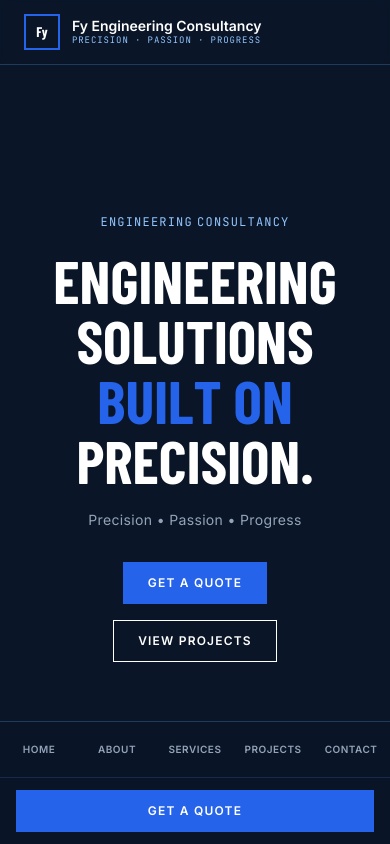
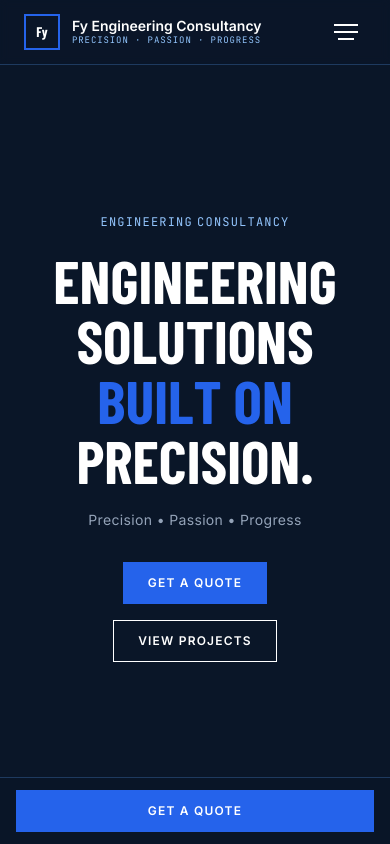
Before and after one commit to KeaneRain/fy-engv2, a React (Vite) app: page / in a window 390 px wide. Shown: the top 844 px of the page. Built offline with nearby package versions, Linux system fonts and the light colour scheme.

Commit message:
feat: mobile hamburger menu with full-screen overlay and fixed bottom CTA

```diff
--- a/src/components/ui/Nav.tsx
+++ b/src/components/ui/Nav.tsx
@@ -1,12 +1,17 @@
+import { useState } from 'react'
+import { motion, AnimatePresence } from 'framer-motion'
 import { Button } from './Button'
 import { NAV_LINKS } from '../../data/content'
 
 export function Nav() {
+  const [open, setOpen] = useState(false)
+
   return (
     <>
       {/* Top header */}
       <header className="fixed top-0 left-0 right-0 z-50 backdrop-blur-sm bg-navy-950/80 border-b border-navy-800">
         <nav className="px-6 h-16 flex items-center justify-between">
+          {/* Logo */}
           <a href="#home" className="flex items-center gap-3 flex-shrink-0">
             <div className="w-9 h-9 border-2 border-blueprint-600 flex items-center justify-center">
               <span className="text-white font-heading text-sm font-bold">Fy</span>
@@ -31,33 +36,90 @@ export function Nav() {
             ))}
           </ul>
 
-          {/* Desktop CTA only */}
+          {/* Desktop CTA */}
           <div className="hidden md:block">
             <Button href="#contact">Get a Quote</Button>
           </div>
+
+          {/* Mobile hamburger button */}
+          <button
+            className="md:hidden flex flex-col justify-center items-center gap-[5px] w-10 h-10"
+            onClick={() => setOpen(true)}
+            aria-label="Open menu"
+          >
+            <span className="block w-6 h-0.5 bg-white" />
+            <span className="block w-6 h-0.5 bg-white" />
+            <span className="block w-4 h-0.5 bg-white" />
+          </button>
         </nav>
       </header>
 
-      {/* Mobile bottom navigation bar */}
-      <nav className="md:hidden fixed bottom-0 left-0 right-0 z-50 bg-navy-950/95 backdrop-blur-sm border-t border-navy-800">
-        {/* Nav links row */}
-        <div className="flex items-center justify-around h-14 border-b border-navy-800/60">
-          {NAV_LINKS.map(link => (
-            <a
+      {/* Mobile full-screen menu overlay */}
+      <AnimatePresence>
+        {open && (
+          <motion.div
+            initial={{ opacity: 0 }}
+            animate={{ opacity: 1 }}
+            exit={{ opacity: 0 }}
+            transition={{ duration: 0.2 }}
+            className="md:hidden fixed inset-0 z-[60] bg-navy-950 flex flex-col"
+          >
+            {/* Header row inside overlay */}
+            <div className="flex items-center justify-between px-6 h-16 border-b border-navy-800 flex-shrink-0">
+              <a href="#home" className="flex items-center gap-3" onClick={() => setOpen(false)}>
+                <div className="w-9 h-9 border-2 border-blueprint-600 flex items-center justify-center">
+                  <span className="text-white font-heading text-sm font-bold">Fy</span>
+                </div>
+              </a>
+              {/* Close button */}
+              <button
+                onClick={() => setOpen(false)}
+                className="w-10 h-10 flex items-center justify-center text-slate-400 hover:text-white transition-colors"
+                aria-label="Close menu"
+              >
+                <svg width="20" height="20" viewBox="0 0 20 20" fill="none">
+                  <line x1="3" y1="3" x2="17" y2="17" stroke="currentColor" strokeWidth="1.5" strokeLinecap="round"/>
+                  <line x1="17" y1="3" x2="3" y2="17" stroke="currentColor" strokeWidth="1.5" strokeLinecap="round"/>
+                </svg>
+              </button>
+            </div>
+
+            {/* Nav links — centered vertically */}
+            <div className="flex-1 flex flex-col justify-center px-8 gap-2">
+              {NAV_LINKS.map((link, i) => (
+                <motion.a
                   key={link.label}
                   href={link.href}
-              className="flex-1 text-center text-slate-400 hover:text-white text-[10px] font-body font-semibold uppercase tracking-wider transition-colors py-4"
+                  initial={{ opacity: 0, x: -24 }}
+                  animate={{ opacity: 1, x: 0 }}
+                  transition={{ delay: 0.05 + i * 0.07, duration: 0.3 }}
+                  className="text-4xl font-heading text-white uppercase tracking-widest py-3 border-b border-navy-800 hover:text-blueprint-300 transition-colors"
+                  onClick={() => setOpen(false)}
                 >
                   {link.label}
-            </a>
+                </motion.a>
               ))}
             </div>
 
-        {/* CTA row */}
-        <div className="px-4 py-3">
+            {/* CTA at bottom of overlay */}
+            <motion.div
+              initial={{ opacity: 0, y: 16 }}
+              animate={{ opacity: 1, y: 0 }}
+              transition={{ delay: 0.4, duration: 0.3 }}
+              className="px-8 py-8"
+            >
+              <Button href="#contact" className="w-full py-4 text-sm" onClick={() => setOpen(false)}>
+                Get a Quote
+              </Button>
+            </motion.div>
+          </motion.div>
+        )}
+      </AnimatePresence>
+
+      {/* Mobile fixed bottom CTA */}
+      <div className="md:hidden fixed bottom-0 left-0 right-0 z-50 px-4 py-3 bg-navy-950/95 backdrop-blur-sm border-t border-navy-800">
         <Button href="#contact" className="w-full">Get a Quote</Button>
       </div>
-      </nav>
     </>
   )
 }
```
Lines whose indentation alone changed are shown as unchanged.
